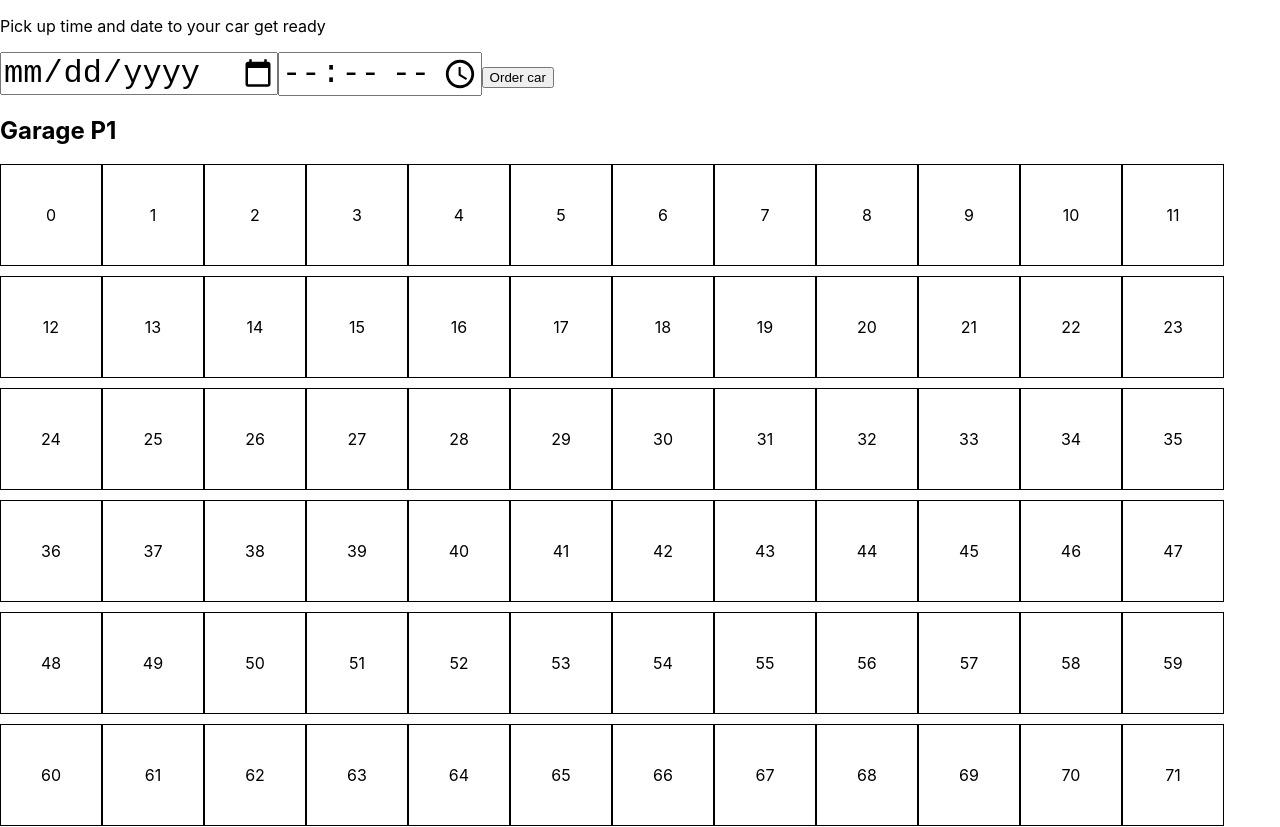
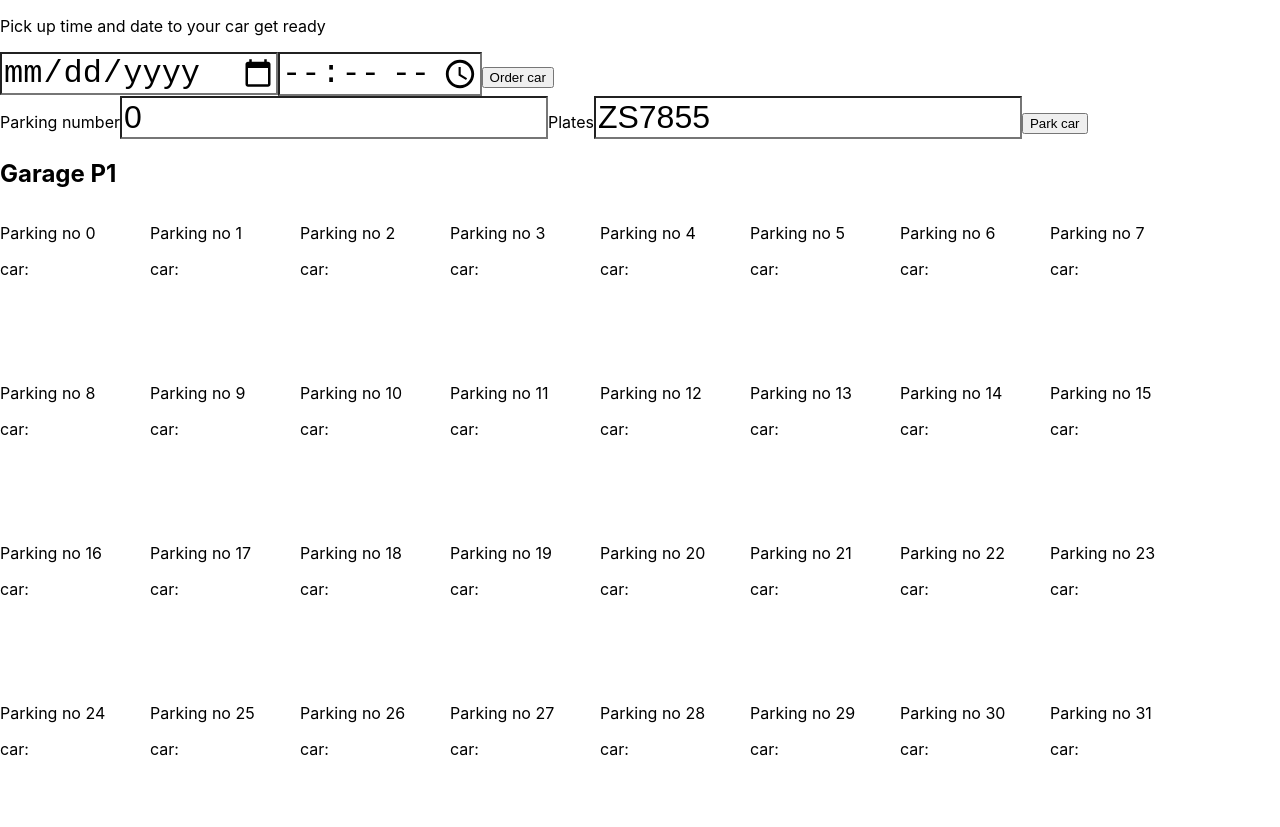
Before and after one commit to wjaqbo/parking, a React (Create React App) app: page / in a window 1280 px wide. Shown: the top 827 px of the page. Built offline with nearby package versions, Linux system fonts and the light colour scheme.

Commit message:
Add ParkingCarForm component

```diff
--- a/src/App.css
+++ b/src/App.css
@@ -1,18 +1,15 @@
 input {
   font-size: 2rem;
+  background-color: transparent;
 }
 .garage {
   display: flex;
   flex-wrap: wrap;
 }
 .parking-place {
-  min-width: 100px;
-  min-height: 100px;
-  border: 1px solid #000;
+  min-width: 150px;
+  min-height: 150px;
   margin-bottom: 10px;
-  display: flex;
-  justify-content: center;
-  align-items: center;
 }
 
 .free {
--- a/src/App.js
+++ b/src/App.js
@@ -1,27 +1,35 @@
 import './App.css';
-import { useEffect, useState } from 'react';
+import { useState } from 'react';
 
 import Garage from './components/Garage';
 import RequestForm from './components/RequestForm';
+import ParkingCarForm from './components/ParkingCarForm'
 
 function App() {
   const [date, setDate] = useState('');
   const [time, setTime] = useState('');
+  const [car, setCar] = useState('ZS7855');
+  const [parkingNumber, setParkingNumber] = useState(0);
   const [user, setUser] = useState({
     fname: 'Stacey',
     lname: 'Gonzalez',
     plates: 'ZS56477',
     car: 'Honda Civic',
   });
-  const [parkedCars, setParkedCars] = useState([
-    { plate: 'ZS56477', parkingNumber: '50' },
-  ]);
+
+
+  const parkingPlaces = Array.from({ length: 100 });
+  const emptyParking = parkingPlaces.map((element, index) => ({id: index, plates: null}))
+  const [parkedCars, setParkedCars] = useState(emptyParking);
 
   const handleSubmit = e => {
     e.preventDefault();
+    const orderConfirmed = window.confirm(`Are you sure to order you car ${date} at ${time}`)
+    if(orderConfirmed) {
     console.log('user', user);
     console.log('date', date);
     console.log('time', time);
+    }
   };
 
   const handleChange = e => {
@@ -30,9 +38,23 @@ function App() {
     } else if (e.target.name === 'date') {
       setDate(e.target.value);
     }
+  };
 
-    console.log('changed input value', e.target.value);
-  };
+  const handleParking = e => {
+    e.preventDefault();
+    const parkingConfirmed = window.confirm(`Are you sure to park you car ${car} at place number ${parkingNumber}`)
+    if(parkingConfirmed) {
+    console.log('parking number', parkingNumber);
+    console.log('car', car);
+    }
+}
+  const handleParkingChange = e => {
+    if(e.target.name === 'parkingnumber') {
+      setParkingNumber(e.target.value)
+    } else if (e.target.name === 'car') {
+      setCar(e.target.value)
+    }
+  }
 
   return (
     <div className="App container mx-auto">
@@ -42,10 +64,11 @@ function App() {
         time={time}
         date={date}
       />
-      <h2>Garage P1</h2>
-      <Garage />
-      <h2>Garage P2</h2>
-      <Garage />
+      <ParkingCarForm handleSubmit={handleParking} handleChange={handleParkingChange} car={car} parkingNumber={parkingNumber}/>
+      <h2 className="bg-black text-white p-2 mt-2 font-bold mb-2">Garage P1</h2>
+      <Garage parkedCars={parkedCars}/>
+      <h2 className="bg-black text-white p-2 mt-2 font-bold mb-2">Garage P2</h2>
+      <Garage parkedCars={parkedCars}/>
     </div>
   );
 }
--- a/src/components/Garage.js
+++ b/src/components/Garage.js
@@ -1,12 +1,13 @@
 import React from 'react';
 
-const Garage = () => {
-  const parkingPlaces = [];
+
+const Garage = ({parkedCars}) => {
   return (
-    <div className="garage justify-between">
-      {Array.from({ length: 100 }).map((element, index) => (
-        <div className="parking-place" key={index}>
-          {index}
+    <div className="garage flex justify-between align-middle">
+      {parkedCars.map((element, index) => (
+        <div className="parking-place bg-gray-200 cursor-pointer p-2" key={index}>
+          <p className="font-bold text-xs">Parking no {index}</p>
+          <p>car: {element.plates}</p>
         </div>
       ))}
     </div>
--- /dev/null
+++ b/src/components/ParkingCarForm.js
@@ -0,0 +1,17 @@
+import React from 'react'
+
+export const ParkingCarForm = ({handleSubmit, handleChange, car, parkingNumber}) => {
+    return (
+        <div className="bg-white shadow-lg">
+            <form onSubmit={handleSubmit} className="border-gray-900 mb-2 p-10 flex justify-between items-center">
+                <label>Parking number</label>
+                <input name="parkingnumber" type="number" value={parkingNumber} onChange={handleChange} />
+                <label>Plates</label>
+                <input name="car" type="text" value={car} onChange={handleChange}/>
+                <button className="bg-blue-400 py-5 px-10 border-r-2 text-white font-bold text-2xl">Park car</button>
+            </form>
+        </div>
+    )
+}
+
+export default ParkingCarForm;
--- a/src/components/RequestForm.js
+++ b/src/components/RequestForm.js
@@ -2,14 +2,14 @@ import React from 'react';
 
 const RequestForm = ({ handleSubmit, handleChange, date, time }) => {
   return (
-    <>
-      <p className="bg-black text-white p-2 mt-2">Pick up time and date to your car get ready</p>
-      <form onSubmit={handleSubmit} className="border-gray-900 border my-2 p-10">
+    <div className="sticky top-0 bg-white shadow-lg bg-opacity-60">
+      <p className="bg-black text-white p-2 mt-2 font-bold">Pick up time and date to your car get ready</p>
+      <form onSubmit={handleSubmit} className="border-gray-900 mb-2 p-10 flex justify-between items-center">
         <input name="date" type="date" value={date} onChange={handleChange} />
         <input name="time" type="time" value={time} onChange={handleChange} />
-        <button>Order car</button>
+        <button className="bg-blue-400 py-5 px-10 border-r-2 text-white font-bold text-2xl">Order car</button>
       </form>
-    </>
+    </div>
   );
 };
 
```
Also changed, not shown: src/components/RequestForm.css (deleted), src/components/RequestForm.module.css (added).
